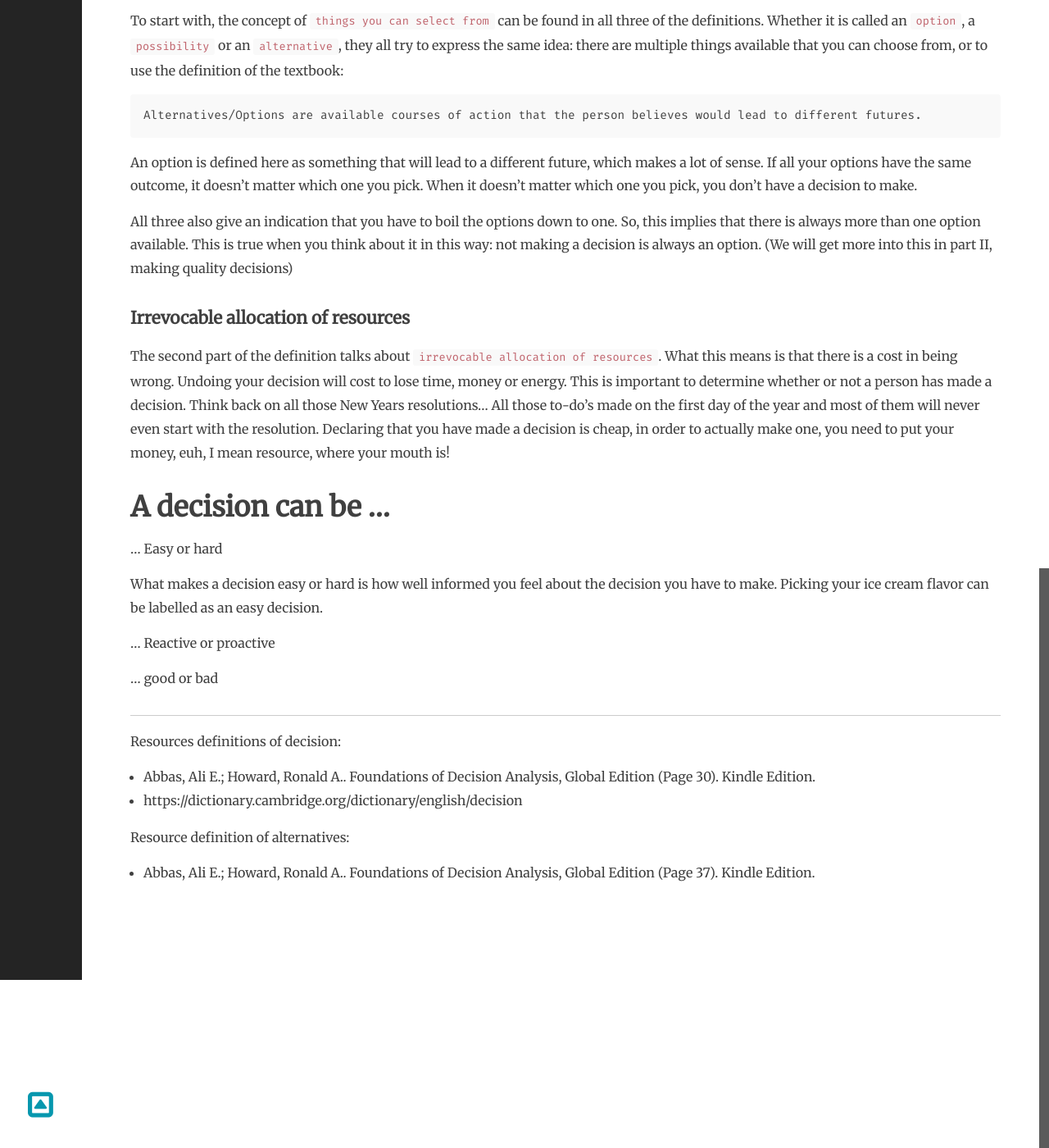
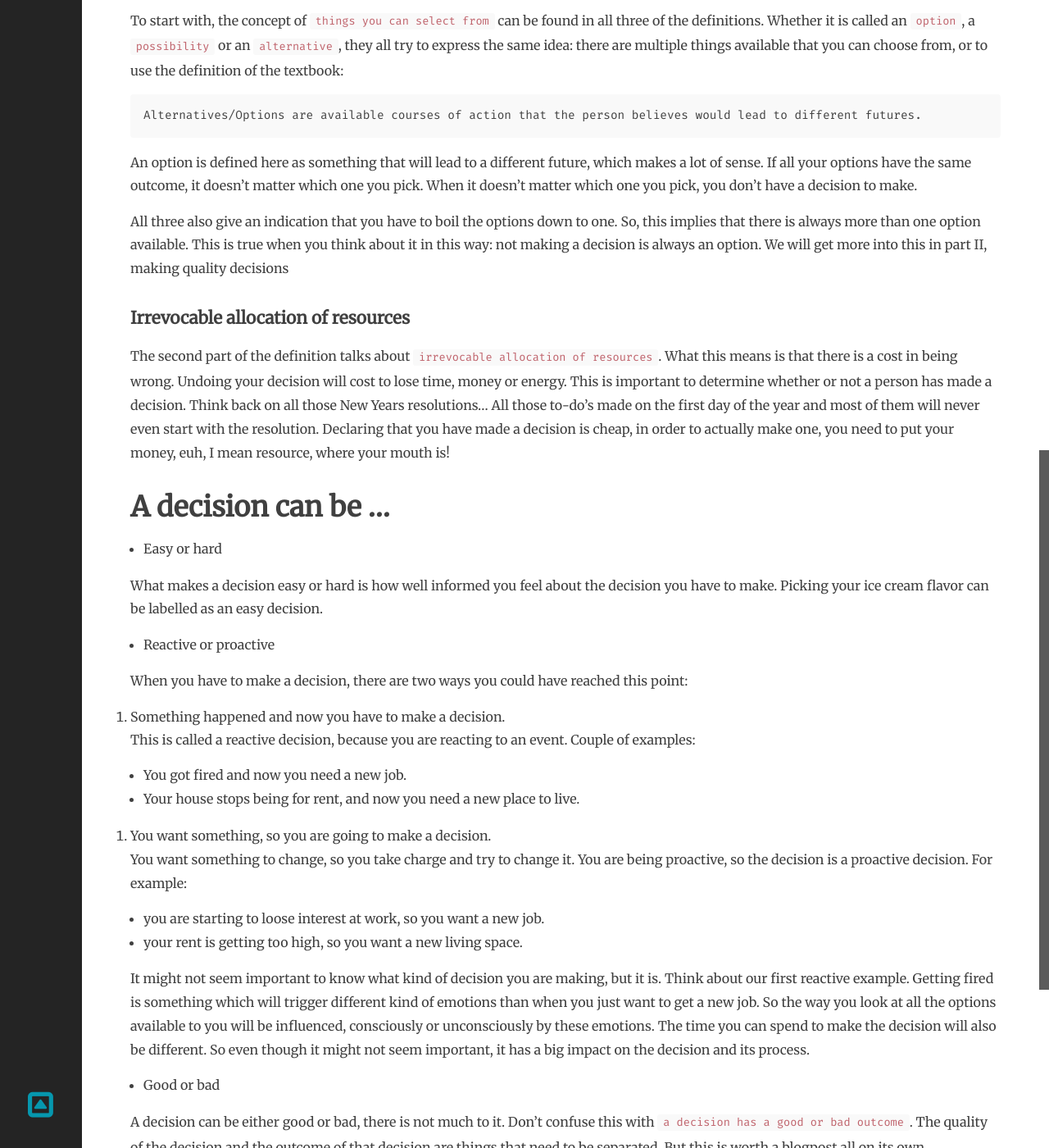
Before and after one commit to selketjah/selketjah.github.io, a Jekyll site: the page built from _posts/2019-10-17-what-is-a-decision.md, in a window 1280 px wide and 1400 px high, scrolled down 1168 px. Shown: the whole window at 82% size. Built offline with Jekyll 4.4.1, drawn with Linux system fonts in a browser that asks for light colours; comment, search, counter and statistics services are not loaded; some of the changed text lies outside the part shown.

Commit message:
finish first blogpost on decisions

```diff
--- a/_posts/work_in_progress/2019-10-12-what-is-a-decision.md
+++ b/_posts/2019-10-17-what-is-a-decision.md
@@ -54,8 +54,7 @@ Alternatives/Options are available courses of action that the person believes wo
 An option is defined here as something that will lead to a different future, which makes a lot of sense. If all your options have the same outcome, it doesn't matter which one you pick. When it doesn't matter which one you pick, you don't have a decision to make.
 
 All three also give an indication that you have to boil the options down to one.
-So, this implies that there is always more than one option available. This is true when you think about it in this way: not making a decision is always an option.
-(We will get more into this in part II, making quality decisions)
+So, this implies that there is always more than one option available. This is true when you think about it in this way: not making a decision is always an option. We will get more into this in part II, making quality decisions
 
 ### Irrevocable allocation of resources
 
@@ -65,16 +64,37 @@ This is important to determine whether or not a person has made a decision. Thin
 
 ## A decision can be ...
 
-... Easy or hard
-
+* Easy or hard
 
 What makes a decision easy or hard is how well informed you feel about the decision you have to make.
 Picking your ice cream flavor can be labelled as an easy decision.
 
-... Reactive or proactive
+* Reactive or proactive
 
-... good or bad
+When you have to make a decision, there are two ways you could have reached this point:
+1. Something happened and now you have to make a decision.
 
+This is called a reactive decision, because you are reacting to an event.
+Couple of examples:
+* You got fired and now you need a new job.
+* Your house stops being for rent, and now you need a new place to live.
+
+2. You want something, so you are going to make a decision.
+
+You want something to change, so you take charge and try to change it. You are being proactive, so the decision is a proactive decision.
+For example:
+* you are starting to loose interest at work, so you want a new job.
+* your rent is getting too high, so you want a new living space.
+
+It might not seem important to know what kind of decision you are making, but it is. Think about our first reactive example. Getting fired is something which will trigger different kind of emotions than when you just want to get a new job. So the way you look at all the options available to you will be influenced, consciously or unconsciously by these emotions. The time you can spend to make the decision will also be different. So even though it might not seem important, it has a big impact on the decision and its process.
+
+* Good or bad
+
+A decision can be either good or bad, there is not much to it.
+Don't confuse this with `a decision has a good or bad outcome`. The quality of the decision and the outcome of that decision are things that need to be separated.
+But this is worth a blogpost all on its own...
+
+So stay tuned for part II, the elements of a decision and part III decision and their outcome!
 
 -------------
 
```
